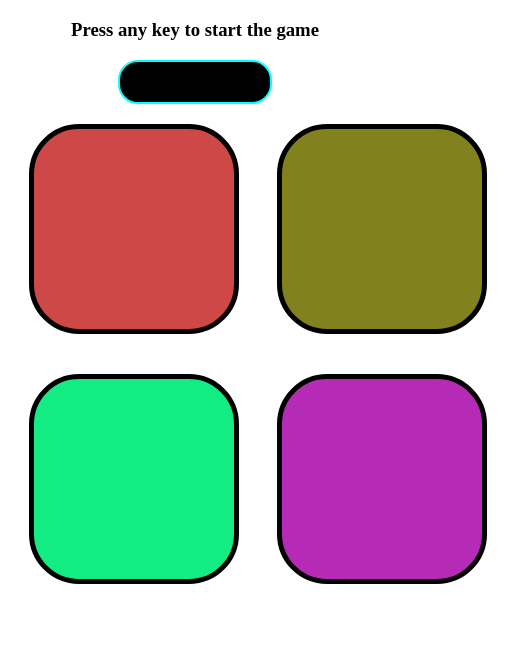
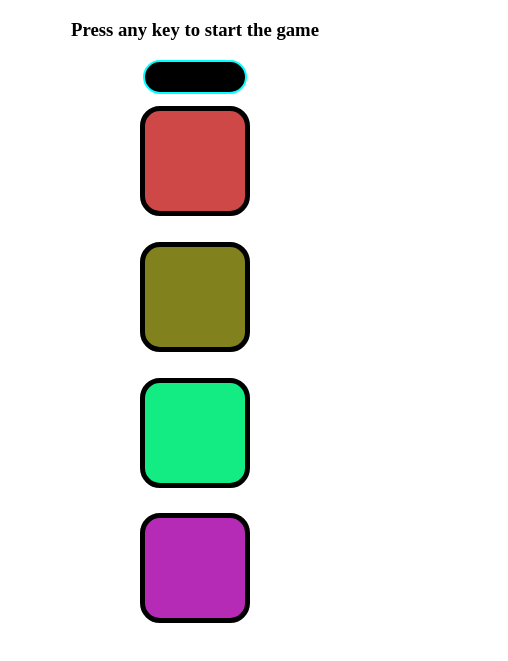
Before and after one commit to sashank-shaoo/SIMONSAYS-Game, a plain HTML site: page index.html in a window 390 px wide. Shown: the part 61-722 px from the top of the page, 508 px wide, since content can reach past the window. Drawn offline with Linux system fonts and the light colour scheme.

Commit message:
style changed

```diff
--- a/style.css
+++ b/style.css
@@ -37,7 +37,7 @@ body {
   background-color: yellow;
 }
 
-.highScore{
+.highScore {
   height: 40px;
   width: 150px;
   background-color: black;
@@ -49,3 +49,46 @@ body {
   align-items: center;
   justify-content: center;
 }
+
+/* Tablet screen (768px and below) */
+@media (max-width: 768px) {
+  .box-container {
+    height: auto;
+    width: 90%;
+  }
+
+  .box {
+    height: 150px;
+    width: 150px;
+    border-radius: 30px;
+    margin: 1rem;
+  }
+
+  .highScore {
+    width: 120px;
+    height: 35px;
+    font-size: 14px;
+  }
+}
+
+/* Mobile screen (480px and below) */
+@media (max-width: 480px) {
+  .box-container {
+    height: auto;
+    width: 100%;
+    flex-direction: column;
+  }
+
+  .box {
+    height: 100px;
+    width: 100px;
+    border-radius: 20px;
+    margin: 0.8rem;
+  }
+
+  .highScore {
+    width: 100px;
+    height: 30px;
+    font-size: 12px;
+  }
+}
```
